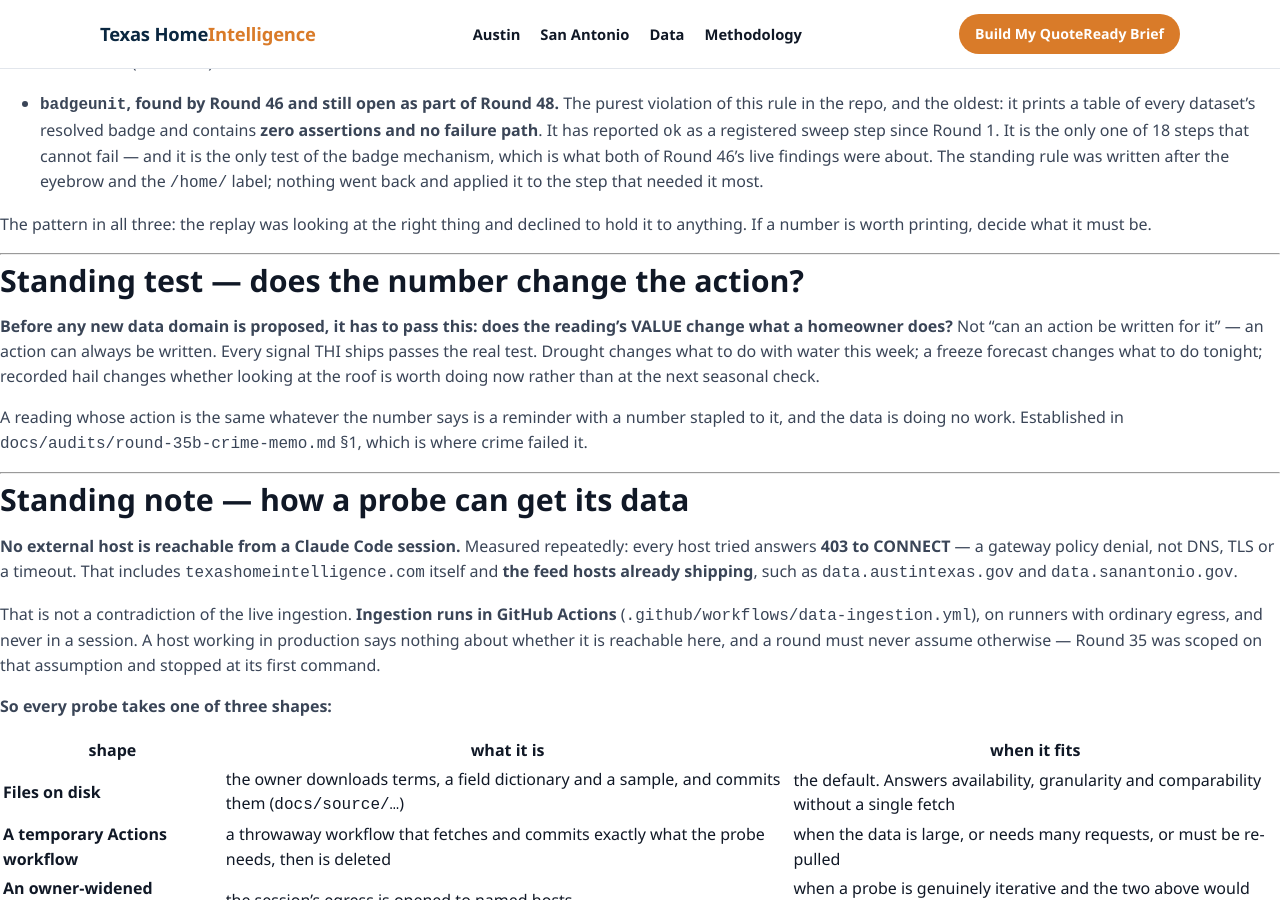
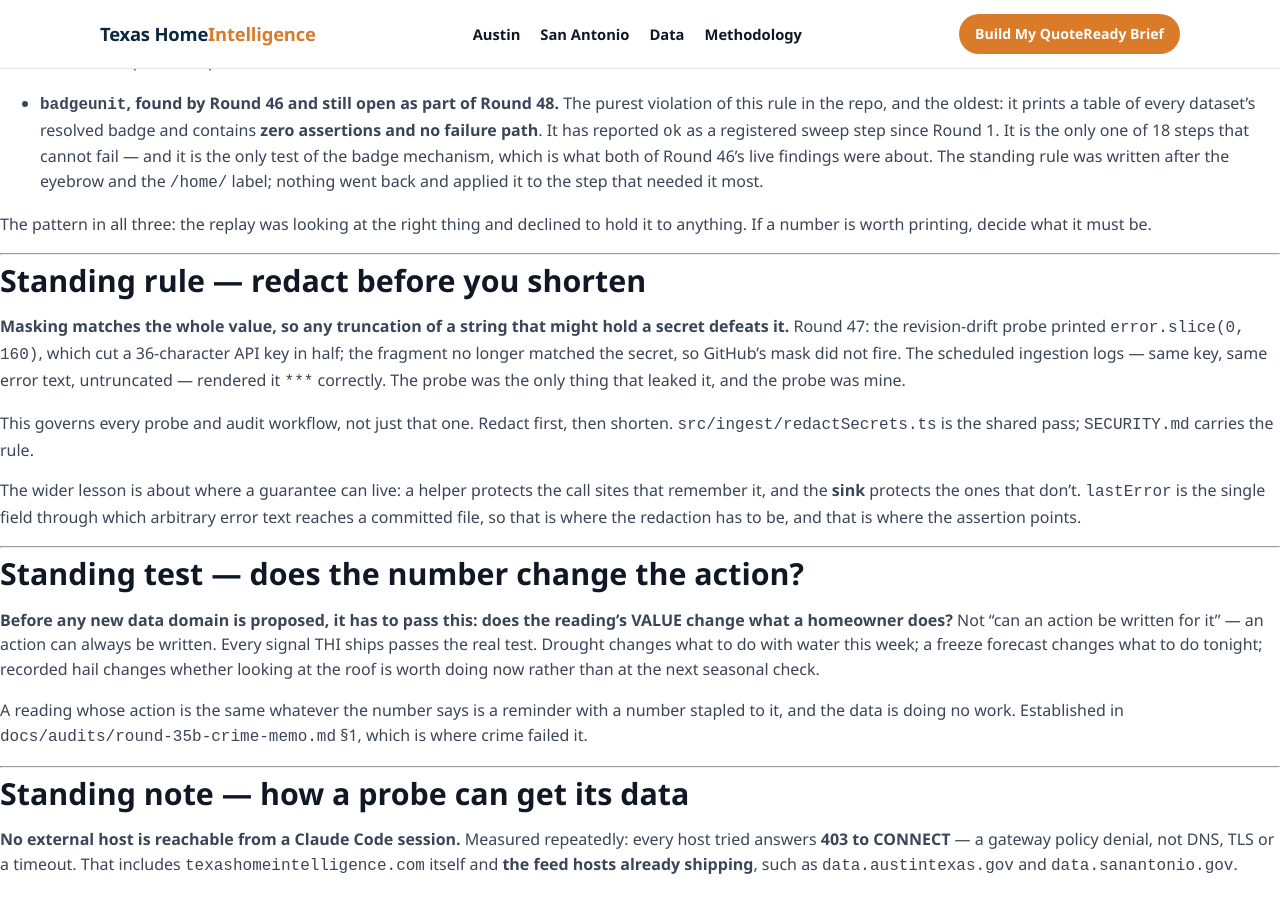
Before and after one commit to zmpersonal/texashomeintelligence, a Jekyll site: the page built from docs/v3/BACKLOG.md, in a window 1280 px wide and 900 px high, scrolled down 1332 px. Built offline with Jekyll 4.4.1, drawn with Linux system fonts in a browser that asks for light colours; our own code applies the rules of GitHub Pages for plain Markdown files.

Commit message:
AQI round step 0: probe the AirNow successor before writing anything
One request per metro against /aq/observation/current/ziplatlong/, the retired
path alongside it so the 410 is confirmed as a retirement rather than a
ten-day-old outage, and four fetches of AirNow's OWN documentation.

That last part is the point. The decision is whether `nowcastAQI` is the same
quantity as the `AQI` we were publishing, and taking that from a GitHub PR
description rather than from the publisher is exactly the sourcing this project
refuses. docs.airnowapi.org does not resolve from a session; the runner has open
egress.

Responses print whole and unparsed: the question is what the fields are called
and what they mean, and a JSON.parse plus a pick would answer a question nobody
asked.

Also adds the standing rule from my own probe bug, to SECURITY.md (Secrets) and
the backlog:

  Masking matches the WHOLE value, so truncating a string that might hold a
  secret defeats it. Never truncate, trim, wrap, re-encode or diff such a string
  before redacting it -- redact first, then shorten. The mask is not a backstop;
  ordinary string handling defeats it.

With the wider half: a helper protects the call sites that remember it, the sink
protects the ones that don't.

Co-Authored-By: Claude Opus 5 <noreply@anthropic.com>
Claude-Session: https://claude.ai/code/session_01AnGXzZbqiP668GECxYpmtS

```diff
--- a/docs/v3/BACKLOG.md
+++ b/docs/v3/BACKLOG.md
@@ -65,6 +65,24 @@ note is documentation; only an assertion fails a round. Two drifts survived prec
 
 The pattern in all three: the replay was looking at the right thing and declined to hold it to
 anything. If a number is worth printing, decide what it must be.
+
+---
+
+## Standing rule — redact before you shorten
+
+**Masking matches the whole value, so any truncation of a string that might hold a secret
+defeats it.** Round 47: the revision-drift probe printed `error.slice(0, 160)`, which cut a
+36-character API key in half; the fragment no longer matched the secret, so GitHub's mask did not
+fire. The scheduled ingestion logs — same key, same error text, untruncated — rendered it `***`
+correctly. The probe was the only thing that leaked it, and the probe was mine.
+
+This governs every probe and audit workflow, not just that one. Redact first, then shorten.
+`src/ingest/redactSecrets.ts` is the shared pass; `SECURITY.md` carries the rule.
+
+The wider lesson is about where a guarantee can live: a helper protects the call sites that
+remember it, and the **sink** protects the ones that don't. `lastError` is the single field
+through which arbitrary error text reaches a committed file, so that is where the redaction has
+to be, and that is where the assertion points.
 
 ---
 
```
Also changed, not shown: SECURITY.md (+22 -0 lines), site/scripts/audits/airnow-successor-probe.ts (added, +139 -0 lines), .github/workflows/tmp-r48-airnow-probe.yml (added).
